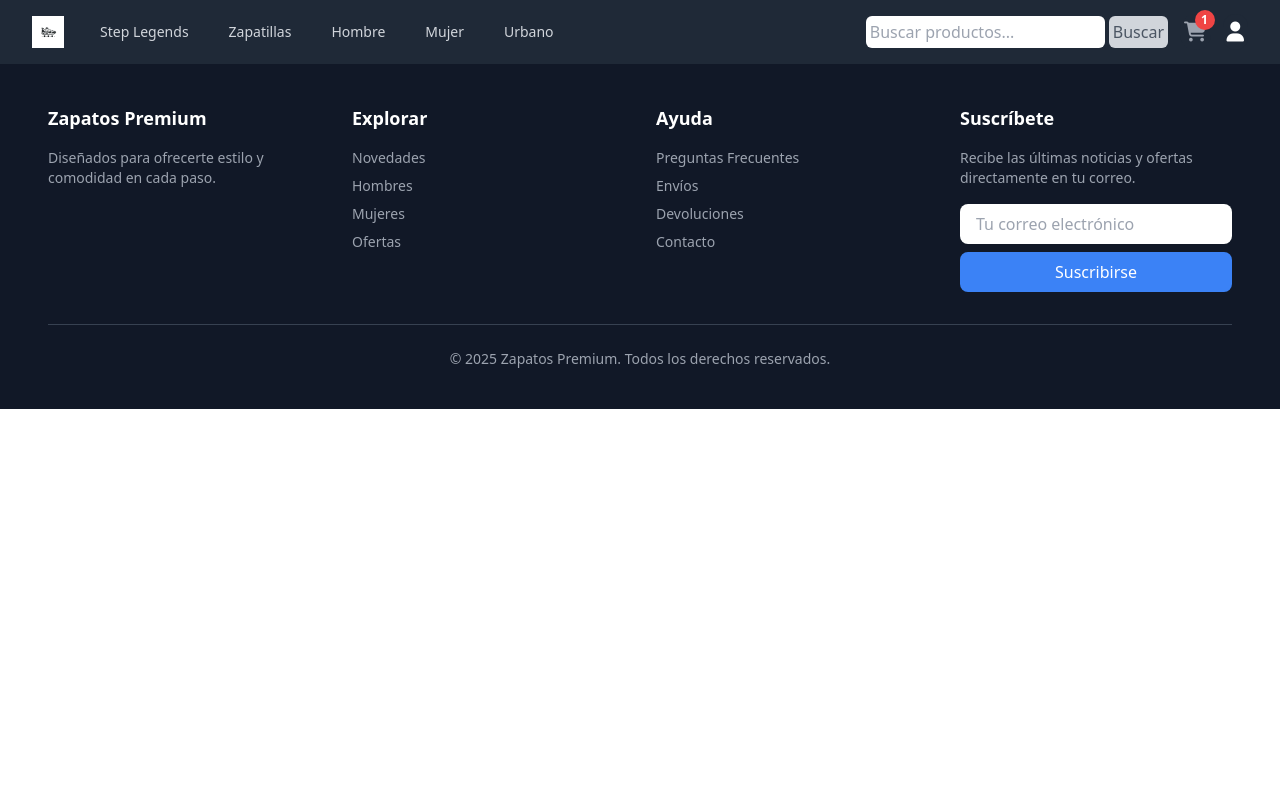
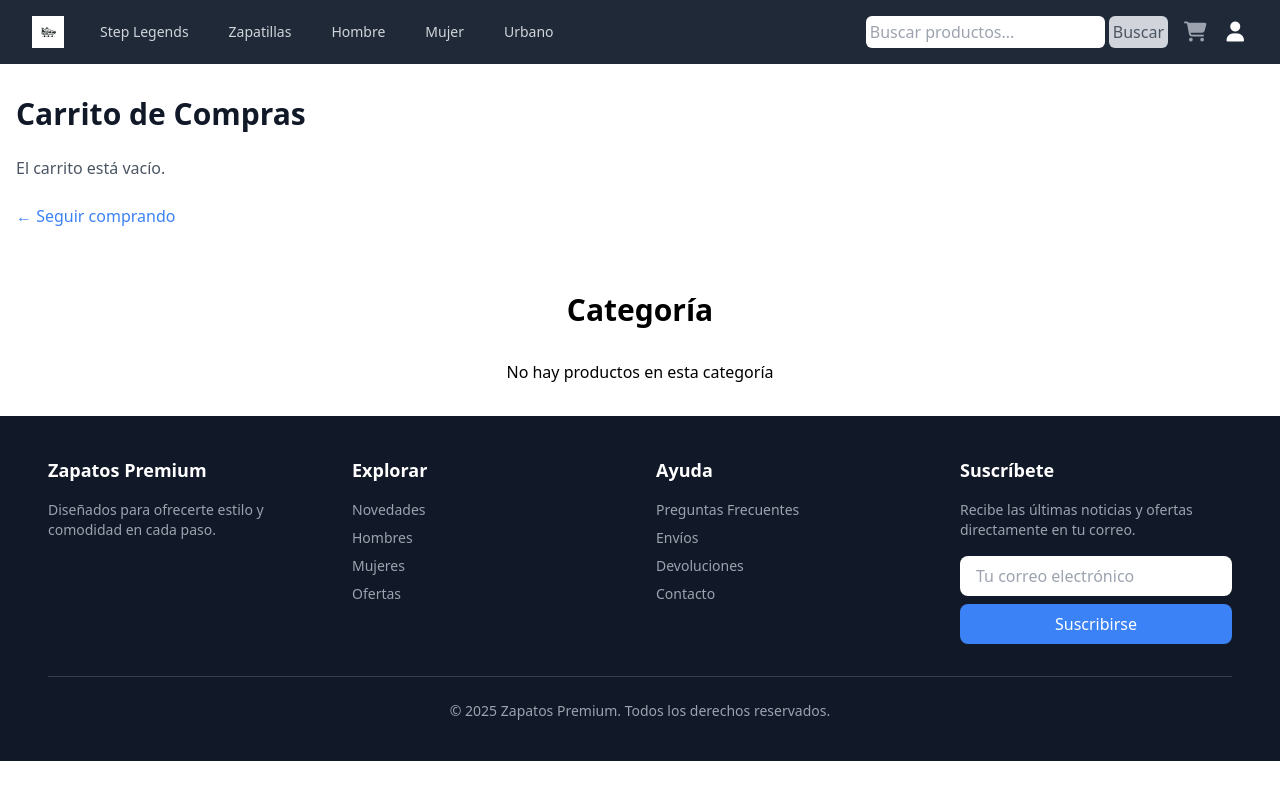
Before and after one commit to Michelegallo997/react_proyect, a React (Vite) app: page /cart in a window 1280 px wide. Built offline with nearby package versions, Linux system fonts and the light colour scheme.

Commit message:
GalloMicheleReacts1.4

```diff
--- a/src/App.jsx
+++ b/src/App.jsx
@@ -1,29 +1,58 @@
-
-
-import Example from "./Componentes/navbar/navbar";
-import { BrowserRouter, Routes, Route } from "react-router-dom";
+import { BrowserRouter } from "react-router-dom";
+import { useState } from "react";
 import AppRoutes from "./Componentes/home/rout";
 import Footer from "./Componentes/home/footer";
 import CategoryProducts from "./Componentes/products/CategoryProducts";
-
+import Navbar from "./Componentes/navbar/Navbar";  // ✅ IMPORTADO CORRECTAMENTE
 
 function App() {
+  const [cartItems, setCartItems] = useState([]);
+
+  // ✅ Función para añadir productos al carrito (incrementando cantidad si ya existe)
+  const addToCart = (product) => {
+    setCartItems((prevItems) => {
+      const existingItem = prevItems.find(item => item.id === product.id);
+      if (existingItem) {
+        return prevItems.map(item =>
+          item.id === product.id
+            ? { ...item, quantity: Math.min((item.quantity || 1) + 1, product.stock) }
+            : item
+        );
+      } else {
+        return [...prevItems, { ...product, quantity: 1 }];
+      }
+    });
+  };
+
+  // ✅ Función para eliminar un producto completamente del carrito
+  const removeFromCart = (productId) => {
+    setCartItems(prevItems => prevItems.filter(item => item.id !== productId));
+  };
+
+  // ✅ Función para actualizar la cantidad de un producto en el carrito
+  const updateQuantity = (productId, newQuantity, stock) => {
+    setCartItems(prevItems =>
+      prevItems.map(item =>
+        item.id === productId
+          ? { ...item, quantity: Math.max(1, Math.min(newQuantity, stock)) }
+          : item
+      )
+    );
+  };
 
   return (
-    <>
     <BrowserRouter>
-      <Example />
-      <AppRoutes />
-       <Routes>
-       <Route path="/categoria/:categoryName" element={<CategoryProducts />} />
-      </Routes>
-      <Footer></Footer>
-      </BrowserRouter>
-
-
-
-    </>
-
+      <Navbar cartItems={cartItems} />
+      <AppRoutes
+        addToCart={addToCart}
+        cartItems={cartItems}
+        removeFromCart={removeFromCart}
+        updateQuantity={updateQuantity}
+      />
+      {/* ✅ Añadimos CategoryProducts aquí para asegurar que recibe addToCart */}
+      <CategoryProducts addToCart={addToCart} />
+      <Footer />
+    </BrowserRouter>
   );
 }
 
--- /dev/null
+++ b/src/Componentes/Carrito/CartPage.jsx
@@ -0,0 +1,69 @@
+import React from "react";
+import { Link } from "react-router-dom";
+
+const CartPage = ({ cartItems = [], removeFromCart, updateQuantity }) => {  // ✅ Aseguramos que cartItems sea un array
+  const totalPrice = cartItems.length > 0
+    ? cartItems.reduce((total, item) => total + (item.price * (item.quantity || 1)), 0)
+    : 0;
+
+  return (
+    <div className="container mx-auto py-8 px-4">
+      <h1 className="text-3xl font-bold text-gray-900 mb-6">Carrito de Compras</h1>
+
+      {cartItems.length === 0 ? (
+        <p className="text-gray-600">El carrito está vacío.</p>
+      ) : (
+        <>
+          <ul className="space-y-4">
+            {cartItems.map((item, index) => (
+              <li key={index} className="flex items-center justify-between border-b py-4">
+                <div className="flex items-center">
+                  <img src={item.imageUrl} alt={item.title} className="w-16 h-16 object-cover rounded-lg" />
+                  <div className="ml-4">
+                    <h2 className="text-lg font-semibold">{item.title}</h2>
+                    <p className="text-gray-600">${item.price} c/u</p>
+                  </div>
+                </div>
+
+                <div className="flex items-center">
+                  <button
+                    onClick={() => updateQuantity(item.id, item.quantity - 1, item.stock)}
+                    className="bg-gray-300 text-gray-700 px-3 py-1 rounded-l-md hover:bg-gray-400"
+                    disabled={item.quantity <= 1}
+                  >-</button>
+
+                  <span className="px-4 py-2 border">{item.quantity || 1}</span>
+
+                  <button
+                    onClick={() => updateQuantity(item.id, item.quantity + 1, item.stock)}
+                    className="bg-gray-300 text-gray-700 px-3 py-1 rounded-r-md hover:bg-gray-400"
+                    disabled={item.quantity >= item.stock}
+                  >+</button>
+                </div>
+
+                <button
+                  onClick={() => removeFromCart(item.id)}
+                  className="bg-red-500 text-white px-4 py-2 rounded-md hover:bg-red-600 transition"
+                >
+                  Eliminar
+                </button>
+              </li>
+            ))}
+          </ul>
+
+          <div className="mt-6">
+            <h2 className="text-xl font-bold">Total: ${totalPrice.toFixed(2)}</h2>
+            <button className="bg-blue-600 text-white px-6 py-3 rounded-md mt-4 hover:bg-blue-700 transition">
+              Proceder al pago
+            </button>
+          </div>
+        </>
+      )}
+
+      <div className="mt-6">
+        <Link to="/" className="text-blue-500 hover:underline">← Seguir comprando</Link>
+      </div>
+    </div>
+  );
+};
+export default CartPage;
--- a/src/Componentes/home/rout.jsx
+++ b/src/Componentes/home/rout.jsx
@@ -1,13 +1,17 @@
 import React from "react";
 import { Routes, Route } from "react-router-dom";
 import Home from "./home";
-import ProductDetails from "../products/ProductDetails";// Importar la página de detalles del producto
+import ProductDetails from "../products/ProductDetails";
+import CartPage from "../Carrito/CartPage";
+import CategoryProducts from "../products/CategoryProducts";
 
-const AppRoutes = () => {
+const AppRoutes = ({ addToCart, cartItems, removeFromCart, updateQuantity }) => {
   return (
     <Routes>
       <Route path="/" element={<Home />} />
-      <Route path="/product/:id" element={<ProductDetails />} />
+      <Route path="/product/:id" element={<ProductDetails addToCart={addToCart} />} />
+      <Route path="/categoria/:categoryName" element={<CategoryProducts addToCart={addToCart} />} />
+      <Route path="/cart" element={<CartPage cartItems={cartItems} removeFromCart={removeFromCart} updateQuantity={updateQuantity} />} />
     </Routes>
   );
 };
--- a/src/Componentes/navbar/Navbar.jsx
+++ b/src/Componentes/navbar/Navbar.jsx
@@ -1,25 +1,23 @@
 import { Disclosure, DisclosureButton, DisclosurePanel, Menu, MenuButton, MenuItem, MenuItems } from '@headlessui/react';
 import { Bars3Icon, XMarkIcon } from '@heroicons/react/24/outline';
-import { useState } from 'react';
-import ZapatillaLogo from '../../assets/ZapatillaLogo.png';
 import { Link, useLocation } from 'react-router-dom';
 import { useAuth0 } from "@auth0/auth0-react";
+import ZapatillaLogo from '../../assets/ZapatillaLogo.png';
 
-// Rutas actualizadas con la estructura correcta
+// Definimos las rutas de navegación
 const navigation = [
   { name: 'Step Legends', to: '/', current: true },
-  { name: 'Zapatillas', to: '/categoria/zapatillas', current: false }, // Ruta para todos los productos
-  { name: 'Hombre', to: '/categoria/hombre', current: false }, // Ruta de categoría
-  { name: 'Mujer', to: '/categoria/mujer', current: false }, // Ruta de categoría
-  { name: 'Urbano', to: '/categoria/urbanas', current: false }, // Ruta de categoría
+  { name: 'Zapatillas', to: '/categoria/zapatillas', current: false },
+  { name: 'Hombre', to: '/categoria/hombre', current: false },
+  { name: 'Mujer', to: '/categoria/mujer', current: false },
+  { name: 'Urbano', to: '/categoria/urbanas', current: false },
 ];
 
 function classNames(...classes) {
   return classes.filter(Boolean).join(' ');
 }
 
-export default function Navbar() {
-  const [cartCount] = useState(1);
+export default function Navbar({ cartItems }) {
   const { loginWithRedirect, logout, isAuthenticated } = useAuth0();
   const location = useLocation();
 
@@ -30,10 +28,10 @@ export default function Navbar() {
     <Disclosure as="nav" className="bg-gray-800">
       <div className="mx-auto max-w-7xl px-2 sm:px-6 lg:px-8">
         <div className="relative flex h-16 items-center justify-between">
-          {/* Mobile menu button */}
+
+          {/* Botón del menú para móviles */}
           <div className="absolute inset-y-0 left-0 flex items-center sm:hidden">
-            <DisclosureButton className="group relative inline-flex items-center justify-center rounded-md p-2 text-gray-400 hover:bg-gray-700 hover:text-white focus:outline-none focus:ring-2 focus:ring-inset focus:ring-white">
-              <span className="absolute -inset-0.5" />
+            <DisclosureButton className="group relative inline-flex items-center justify-center rounded-md p-2 text-gray-400 hover:bg-gray-700 hover:text-white">
               <span className="sr-only">Abrir menú</span>
               <Bars3Icon className="block size-6 group-data-[open]:hidden" />
               <XMarkIcon className="hidden size-6 group-data-[open]:block" />
@@ -71,25 +69,19 @@ export default function Navbar() {
           <div className="absolute inset-y-0 right-0 flex items-center pr-2 sm:static sm:inset-auto sm:ml-6 sm:pr-0">
             {/* Búsqueda */}
             <div className='search-box'>
-              <input
-                className='m-1 search-txt p-1 rounded-md'
-                type="text"
-                placeholder="Buscar productos..."
-              />
-              <button className='bg-gray-300 p-1 rounded-md text-gray-600 hover:text-white hover:bg-gray-600'>
-                Buscar
-              </button>
+              <input className='m-1 search-txt p-1 rounded-md' type="text" placeholder="Buscar productos..." />
+              <button className='bg-gray-300 p-1 rounded-md text-gray-600 hover:text-white hover:bg-gray-600'>Buscar</button>
             </div>
 
-            {/* Carrito */}
+            {/* Icono del Carrito con enlace a /cart */}
             <Link
-              to="/carrito"
+  to="/cart"
   className="relative ml-3 rounded-full bg-gray-800 p-1 text-gray-400 hover:text-white"
 >
   <i className="fas fa-shopping-cart text-xl"></i>
-              {cartCount > 0 && (
+  {cartItems.reduce((total, item) => total + (item.quantity || 1), 0) > 0 && (
     <span className="absolute -top-1 -right-1 flex h-5 w-5 items-center justify-center rounded-full bg-red-500 text-xs font-bold text-white">
-                  {cartCount}
+      {cartItems.reduce((total, item) => total + (item.quantity || 1), 0)}
     </span>
   )}
 </Link>
@@ -97,7 +89,6 @@ export default function Navbar() {
             {/* Menú de usuario */}
             <Menu as="div" className="relative ml-3">
               <MenuButton className="relative flex rounded-full bg-gray-800 text-sm focus:outline-none">
-                <span className="absolute -inset-1.5" />
                 <span className="sr-only">Menú usuario</span>
                 <i className="fa-solid fa-user text-xl text-white m-1"></i>
               </MenuButton>
@@ -115,10 +106,7 @@ export default function Navbar() {
                 ) : (
                   <>
                     <MenuItem>
-                      <Link
-                        to="/perfil"
-                        className="block px-4 py-2 text-sm text-gray-700 hover:bg-gray-100"
-                      >
+                      <Link to="/perfil" className="block px-4 py-2 text-sm text-gray-700 hover:bg-gray-100">
                         Mi perfil
                       </Link>
                     </MenuItem>
--- a/src/Componentes/products/CategoryProducts.jsx
+++ b/src/Componentes/products/CategoryProducts.jsx
@@ -5,7 +5,7 @@ import { db } from '../../firebasetest';
 import CardProducts from '../card/CardProducts';
 
 const CategoryProducts = () => {
-  const { categoryName } = useParams();
+  const { categoryName } = useParams(); // Obtiene la categoría desde la URL
   const [products, setProducts] = useState([]);
   const [loading, setLoading] = useState(true);
 
@@ -15,13 +15,17 @@ const CategoryProducts = () => {
         const productsRef = collection(db, 'products');
         console.log("Categoría recibida en URL:", categoryName);
 
+        if (!categoryName) {
+          console.error("categoryName es undefined.");
+          setLoading(false);
+          return; // ✅ Evita errores si categoryName no está definido
+        }
+
         let q;
 
-        if (categoryName.toLowerCase() === "zapatillas") {
-          // Si la categoría es "Zapatillas", traemos TODOS los productos
+        if (categoryName?.toLowerCase() === "zapatillas") {  // ✅ Verifica si categoryName está definido antes de usar .toLowerCase()
           q = query(productsRef);
         } else {
-          // Si es otra categoría, filtramos por ella
           q = query(productsRef, where('categories', 'array-contains', categoryName.toLowerCase()));
         }
 
@@ -49,7 +53,7 @@ const CategoryProducts = () => {
   return (
     <div className="container mx-auto py-8 px-4">
       <h2 className="text-3xl font-bold mb-8 text-center">
-        {categoryName.charAt(0).toUpperCase() + categoryName.slice(1)}
+        {categoryName ? categoryName.charAt(0).toUpperCase() + categoryName.slice(1) : "Categoría"}
       </h2>
 
       <div className="grid grid-cols-1 sm:grid-cols-2 lg:grid-cols-3 gap-6">
```
Also changed, not shown: src/Componentes/products/ProductDetails.jsx (+28 -29 lines). Lines whose indentation alone changed are shown as unchanged.
